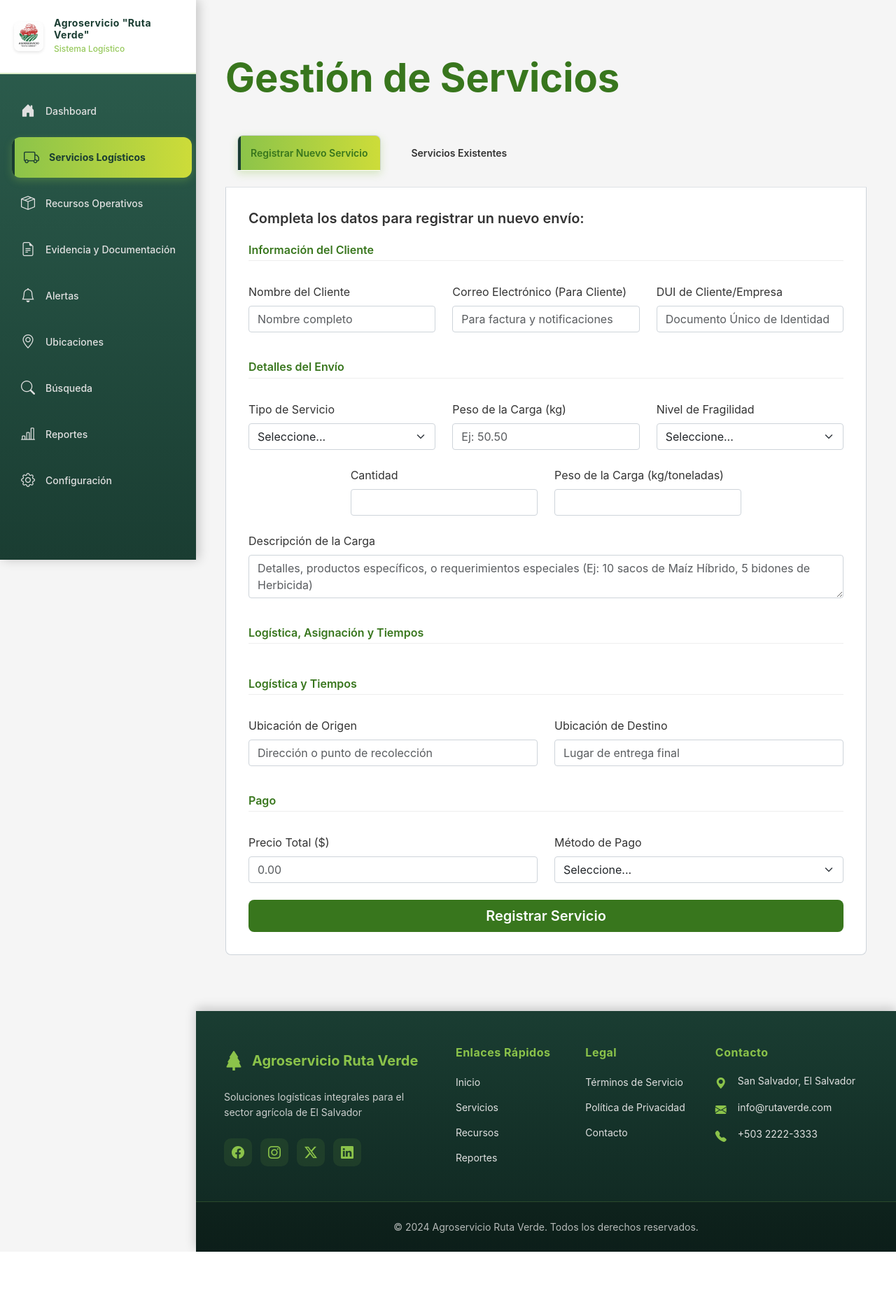
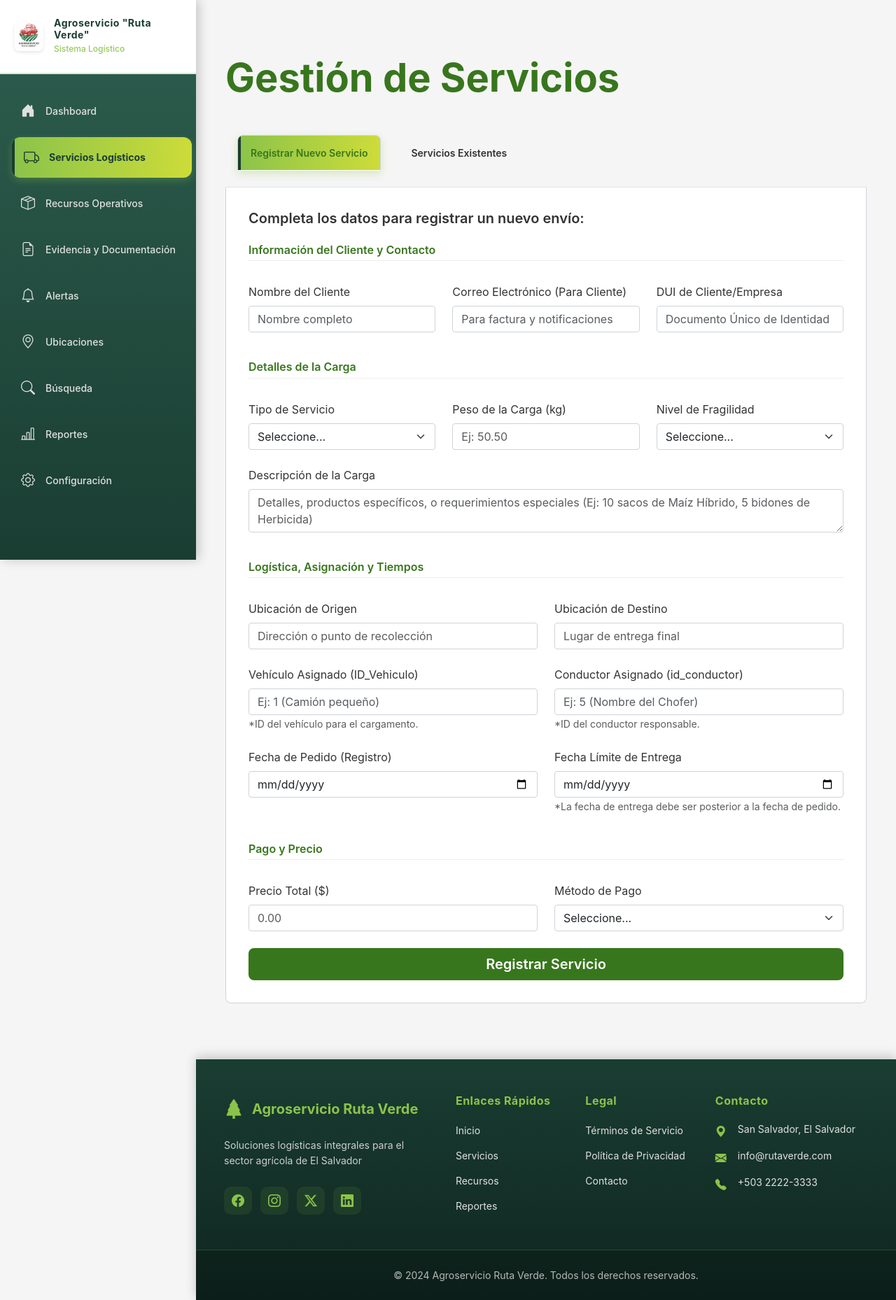
Before and after one commit to Josereph/Agroservicio_RutaVerde, a Flask app: page /servicios in a window 1280 px wide, after a click on "Registrar Nuevo Servicio". Shown: the whole page at 70% size. Before the commit the page ends 1789 px from the top, so only its background shows below. Run offline with Flask 3, Linux system fonts and the light colour scheme; some libraries are stand-ins or nearby versions.

Commit message:
rediseño de la vista de servicios y solucion de error de ruta

```diff
--- a/app/routes.py
+++ b/app/routes.py
@@ -2,7 +2,7 @@ from flask import Blueprint, render_template # type: ignore
 
 bp = Blueprint('main', __name__)
 
-
+@bp.route('/')
 @bp.route('/index')
 def index():
     """Ruta principal de la aplicacion"""
--- a/app/templates/Modules/Gestion_Servicio/Vista2.html
+++ b/app/templates/Modules/Gestion_Servicio/Vista2.html
@@ -22,14 +22,12 @@
         </ul>
 
         <div class="tab-content tab-content-card" id="serviciosTabContent">
-            <!-- primera pestaña: registro de servicio -->
-            <div class="tab-pane fade" id="registro" role="tabpanel" aria-labelledby="registro-tab">
+            <div class="tab-pane fade **show active**" id="registro" role="tabpanel" aria-labelledby="registro-tab">
                 <h2 class="h5 mb-4 text-secondary-title">Completa los datos para registrar un nuevo envío:</h2>
 
                 <form action="#" method="POST">
                     <div class="row g-4">
-                        <!-- seccion de informacion del cliente -->
-                        <div class="col-12"><h3 class="h6 text-section-header">Información del Cliente</h3></div>
+                        <div class="col-12"><h3 class="h6 text-section-header">Información del Cliente y Contacto</h3></div>
 
                         <div class="col-md-4">
                             <label for="cliente_nombre" class="form-label text-inter-regular">Nombre del Cliente</label>
@@ -46,8 +44,7 @@
                             <input type="text" class="form-control custom-input" id="cliente_dui" name="cliente_dui" placeholder="Documento Único de Identidad" required>
                         </div>
 
-                        <!-- Seccion de detalle del servicio -->
-                        <div class="col-12"><h3 class="h6 text-section-header mt-3">Detalles del Envío</h3></div>
+                        <div class="col-12"><h3 class="h6 text-section-header mt-3">Detalles de la Carga</h3></div>
 
                         <div class="col-md-4">
                             <label for="tipo_servicio" class="form-label text-inter-regular">Tipo de Servicio</label>
@@ -76,30 +73,11 @@
                         </div>
 
                         <div class="col-12">
-                            <div class="row justify-content-center">
-
-                                <div class="col-md-4 col-sm-6">
-                                    <label for="cantidad" class="form-label text-inter-regular">Cantidad</label>
-                                    <input type="number" class="form-control custom-input" id="cantidad" name="cantidad" required>
-                                </div>
-
-                                <div class="col-md-4 col-sm-6">
-                                    <label for="peso_carga" class="form-label text-inter-regular">Peso de la Carga (kg/toneladas)</label>
-                                    <input type="number" step="0.01" class="form-control custom-input" id="peso_carga" name="peso_carga" required>
-                                </div>
-
-                            </div>
-                        </div>
-
-                        <div class="col-12">
                             <label for="descripcion_carga" class="form-label text-inter-regular">Descripción de la Carga</label>
                             <textarea class="form-control custom-input" id="descripcion_carga" name="descripcion_carga" rows="2" placeholder="Detalles, productos específicos, o requerimientos especiales (Ej: 10 sacos de Maíz Híbrido, 5 bidones de Herbicida)"></textarea>
                         </div>
 
                         <div class="col-12"><h3 class="h6 text-section-header mt-3">Logística, Asignación y Tiempos</h3></div>
-
-                        <!-- seccion de logistica y tiempo de registro y entrega -->
-                        <div class="col-12"><h3 class="h6 text-section-header mt-3">Logística y Tiempos</h3></div>
 
                         <div class="col-md-6">
                             <label for="ubicacion_origen" class="form-label text-inter-regular">Ubicación de Origen</label>
@@ -111,8 +89,30 @@
                             <input type="text" class="form-control custom-input" id="ubicacion_destino" name="ubicacion_destino" placeholder="Lugar de entrega final" required>
                         </div>
 
-                        <!-- seccion de paga -->
-                        <div class="col-12"><h3 class="h6 text-section-header mt-3">Pago</h3></div>
+                        <div class="col-md-6">
+                            <label for="id_vehiculo" class="form-label text-inter-regular">Vehículo Asignado (ID_Vehiculo)</label>
+                            <input type="number" class="form-control custom-input" id="id_vehiculo" name="id_vehiculo" placeholder="Ej: 1 (Camión pequeño)" required>
+                            <small class="text-muted small-text">*ID del vehículo para el cargamento.</small>
+                        </div>
+
+                        <div class="col-md-6">
+                            <label for="id_conductor" class="form-label text-inter-regular">Conductor Asignado (id_conductor)</label>
+                            <input type="number" class="form-control custom-input" id="id_conductor" name="id_conductor" placeholder="Ej: 5 (Nombre del Chofer)" required>
+                            <small class="text-muted small-text">*ID del conductor responsable.</small>
+                        </div>
+
+                        <div class="col-md-6">
+                            <label for="fecha_pedido" class="form-label text-inter-regular">Fecha de Pedido (Registro)</label>
+                            <input type="date" class="form-control custom-input" id="fecha_pedido" name="fecha_pedido" required>
+                        </div>
+
+                        <div class="col-md-6">
+                            <label for="fecha_entrega" class="form-label text-inter-regular">Fecha Límite de Entrega</label>
+                            <input type="date" class="form-control custom-input" id="fecha_entrega" name="fecha_entrega" required>
+                            <small class="text-muted small-text">*La fecha de entrega debe ser posterior a la fecha de pedido.</small>
+                        </div>
+
+                        <div class="col-12"><h3 class="h6 text-section-header mt-3">Pago y Precio</h3></div>
 
                         <div class="col-md-6">
                             <label for="precio_total" class="form-label text-inter-regular">Precio Total ($)</label>
@@ -129,7 +129,6 @@
                             </select>
                         </div>
 
-                        <!-- boton de registro-->
                         <div class="col-12 mt-4">
                             <button type="submit" class="btn btn-lg w-100 primary-submit-btn">
                                 <i></i> Registrar Servicio
@@ -139,7 +138,6 @@
                 </form>
             </div>
 
-            <!-- segunda pestaña: consultar como van los servicios -->
             <div class="tab-pane fade" id="consulta" role="tabpanel" aria-labelledby="consulta-tab">
                 <h2 class="h5 mb-4 text-secondary-title">Listado de Envíos y su Estado:</h2>
 
```
